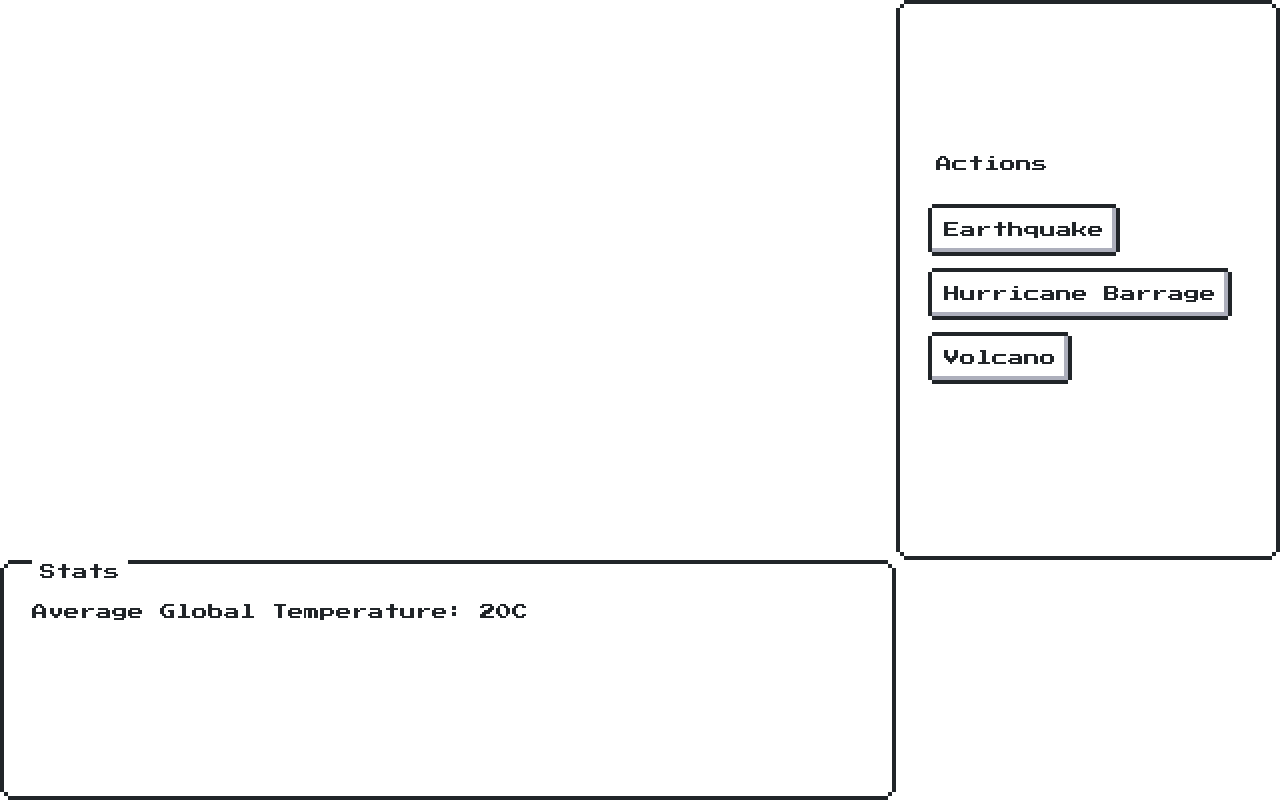
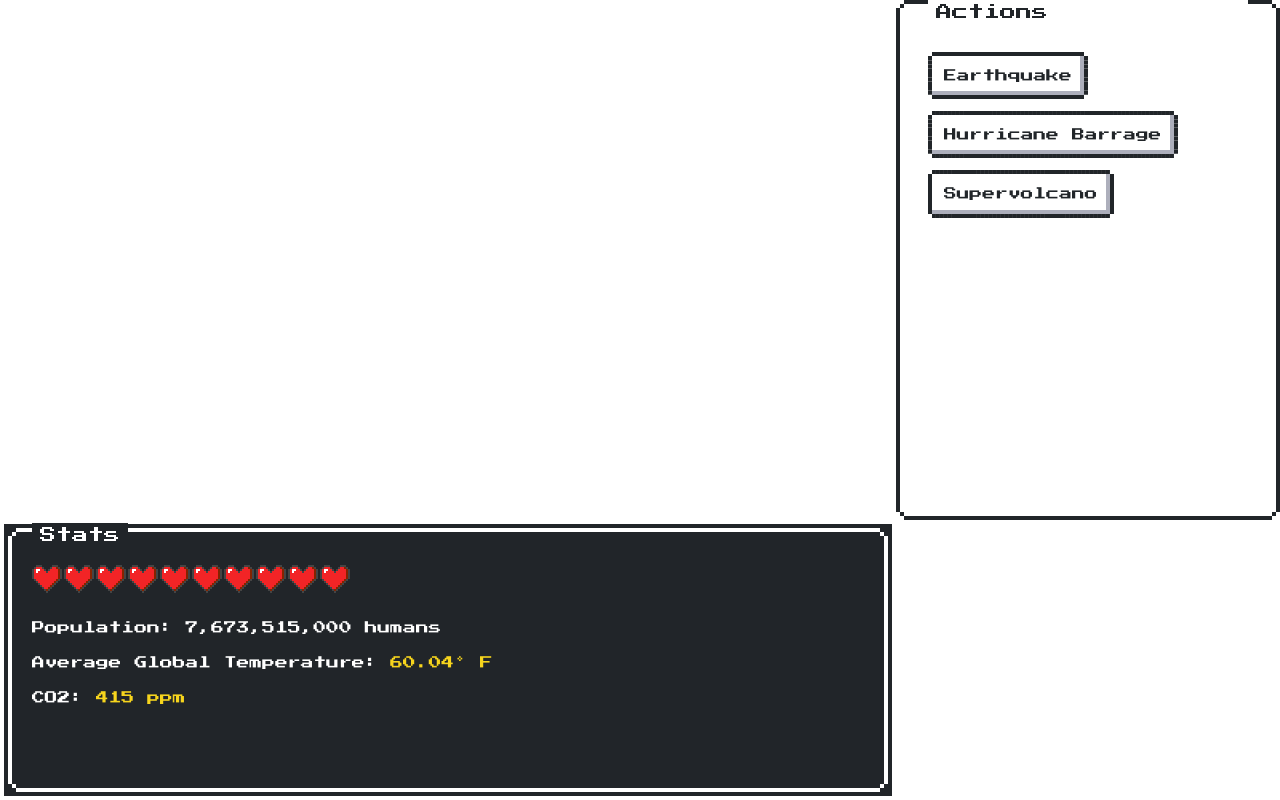
Before and after one commit to pricecomstock/igh2019, a React (Create React App) app: page / in a window 1280 px wide. Built offline with nearby package versions, Linux system fonts and the light colour scheme.

Commit message:
stats panel formatting

```diff
--- a/src/App.css
+++ b/src/App.css
@@ -1,7 +1,7 @@
 .grid-container {
   display: grid;
   grid-template-columns: 1fr 1fr 1fr 30%;
-  grid-template-rows: 1fr 1fr 1fr 30%;
+  grid-template-rows: 1fr 1fr 1fr 35%;
   grid-template-areas: "view view view actions" "view view view actions" "view view view actions" "stats stats stats settings";
   width: 100vw;
   height: 100vh;
@@ -9,6 +9,7 @@
 
 .stats {
   grid-area: stats;
+  font-size: 0.8em;
 }
 
 .view {
@@ -20,11 +21,12 @@
 }
 
 .actions {
+  font-size: 0.8em;
   grid-area: actions;
   display: flex;
   flex-direction: column;
   flex-wrap: nowrap;
-  justify-content: center;
+  justify-content: flex-start;
 }
 
 .actionWrapper {
--- a/src/App.js
+++ b/src/App.js
@@ -6,7 +6,7 @@ import C from "./game/constants";
 import actions from "./game/actions";
 
 import ActionsPanel from "./components/ActionsPanel";
-import Stats from "./components/Stats";
+import StatsPanel from "./components/StatsPanel";
 import Health from "./components/Health";
 
 class App extends Component {
@@ -35,6 +35,12 @@ class App extends Component {
       population: this.state.game.population,
       temperature: this.state.game.temperature
     };
+
+    let health = {
+      maxHealth: this.state.game.maxHealth,
+      currentHealth: this.state.game.currentHealth
+    };
+
     return (
       <div className="App grid-container">
         {/* <Health
@@ -43,7 +49,7 @@ class App extends Component {
         />
         {this.state.game.points} */}
         <ActionsPanel actions={this.state.actions} />
-        <Stats stats={displayStats} />
+        <StatsPanel stats={displayStats} health={health} />
       </div>
     );
   }
--- a/src/components/Health.jsx
+++ b/src/components/Health.jsx
@@ -10,11 +10,9 @@ export class Health extends Component {
       <div className="icon-list">
         {allHearts.map((isFull, index) => {
           if (isFull) {
-            return <i className="nes-icon is-medium heart" key={index} />;
+            return <i className="nes-icon heart" key={index} />;
           } else {
-            return (
-              <i className="nes-icon is-medium heart is-empty" key={index} />
-            );
+            return <i className="nes-icon heart is-empty" key={index} />;
           }
         })}
       </div>
--- a/src/components/Stats.jsx
+++ /dev/null
@@ -1,22 +0,0 @@
-import React, { Component } from "react";
-import PropTypes from "prop-types";
-
-class Stats extends Component {
-  render() {
-    let buttonStyle = {
-      width: "100%",
-      marginTop: "20px"
-    };
-    return (
-      <div className="stats nes-container is-rounded with-title">
-        <p className="title">Stats</p>
-        <p>Average Global Temperature: {this.props.stats.temperature}C</p>
-      </div>
-    );
-  }
-}
-
-// PropTypes
-Stats.propTypes = { stats: PropTypes.array.isRequired };
-
-export default Stats;
--- /dev/null
+++ b/src/components/StatsPanel.jsx
@@ -0,0 +1,74 @@
+import React, { Component } from "react";
+import PropTypes from "prop-types";
+
+import Health from "./Health";
+
+function numberWithCommas(x) {
+  return x.toString().replace(/\B(?=(\d{3})+(?!\d))/g, ",");
+}
+
+function getCo2Classes(co2) {
+  let baseClasses = "nes-text";
+  if (co2 < 350) {
+    return baseClasses + " is-primary";
+  } else if (co2 < 375) {
+    return baseClasses + " is-success";
+  } else if (co2 < 425) {
+    return baseClasses + " is-warning";
+  } else {
+    return baseClasses + " is-error";
+  }
+}
+
+function getTemperatureClasses(t) {
+  let baseClasses = "nes-text";
+  if (t < 57) {
+    return baseClasses + " is-primary";
+  } else if (t < 59) {
+    return baseClasses + " is-success";
+  } else if (t < 61) {
+    return baseClasses + " is-warning";
+  } else {
+    return baseClasses + " is-error";
+  }
+}
+
+class StatsPanel extends Component {
+  render() {
+    let buttonStyle = {
+      width: "100%",
+      marginTop: "20px"
+    };
+    return (
+      <div className="stats nes-container is-dark is-rounded with-title">
+        <p className="title">Stats</p>
+
+        <Health
+          maxHealth={this.props.health.maxHealth}
+          currentHealth={this.props.health.currentHealth}
+        />
+        <br />
+        <p>
+          Population: {numberWithCommas(this.props.stats.population)} humans
+        </p>
+        <p>
+          Average Global Temperature:{" "}
+          <span class={getTemperatureClasses(this.props.stats.temperature)}>
+            {this.props.stats.temperature}° F
+          </span>
+        </p>
+        <p>
+          CO2:{" "}
+          <span class={getCo2Classes(this.props.stats.co2)}>
+            {this.props.stats.co2} ppm
+          </span>
+        </p>
+      </div>
+    );
+  }
+}
+
+// PropTypes
+StatsPanel.propTypes = { stats: PropTypes.array.isRequired };
+
+export default StatsPanel;
--- a/src/game/actions.js
+++ b/src/game/actions.js
@@ -13,7 +13,7 @@ const actions = [
   },
   {
     id: 3,
-    text: "Volcano",
+    text: "Supervolcano",
     disabled: false,
     clickHandler: () => alert("Run")
   }
--- a/src/game/constants.js
+++ b/src/game/constants.js
@@ -1,12 +1,12 @@
 export default {
   // START VALUES
-  STARTING_HEALTH: 3,
+  STARTING_HEALTH: 10,
   STARTING_POINTS: 0,
   STARTING_TURN: 0,
   STARTING_POPULATION: 7673515000,
   STARTING_CO2_PPM: 415.0,
   STARTING_YEAR: 2019,
-  STARTING_TEMP_C: 20,
+  STARTING_TEMP_C: 60.04,
 
   // TIME
   TURN_MILLISECONDS: 1000
```
